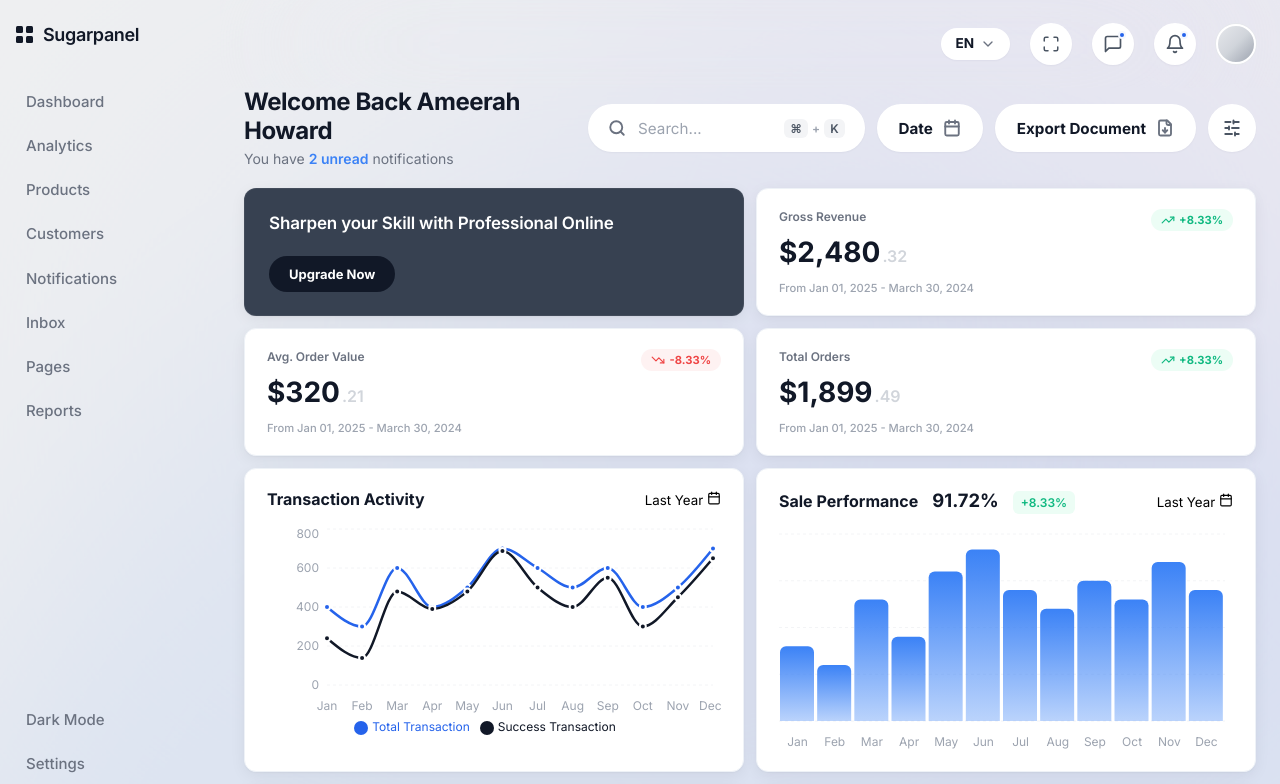
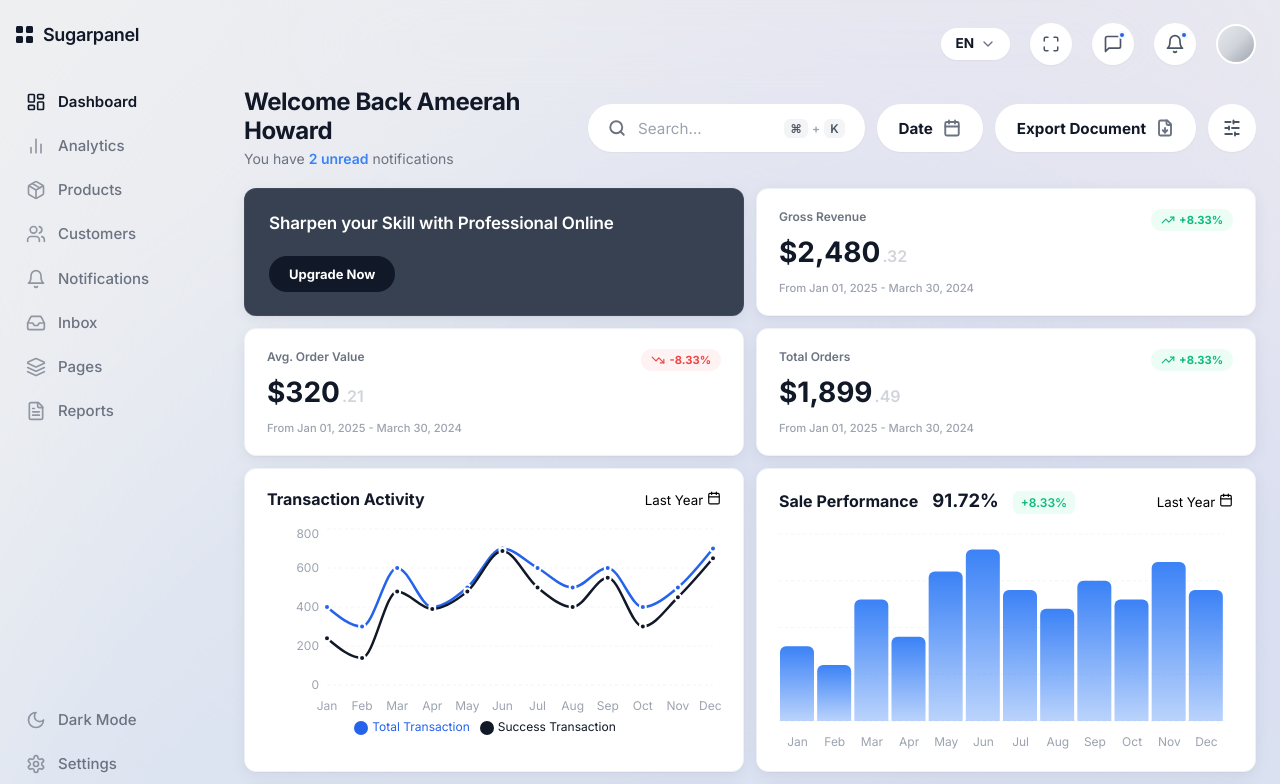
Before and after one commit to Ashmitakamothi/sugarpanel, a React (Vite) app: page / in a window 1280 px wide. Shown: the top 784 px of the page. Built offline with nearby package versions, Linux system fonts and the light colour scheme.

Commit message:
feat: Enhance sidebar navigation with icons and improved layout

```diff
--- a/src/App.css
+++ b/src/App.css
@@ -1188,7 +1188,9 @@
 }
 
 .sidebar-nav-btn {
-  display: block;
+  display: flex !important;
+  align-items: center !important;
+  gap: 12px !important;
   width: 100%;
   margin: 0;
   padding: 10px 14px;
@@ -1206,14 +1208,30 @@
   -webkit-tap-highlight-color: transparent;
 }
 
+.nav-icon {
+  flex-shrink: 0;
+  color: inherit;
+  opacity: 0.7;
+}
+
+.sidebar-nav-btn:hover .nav-icon,
+.sidebar-nav-btn.active .nav-icon {
+  opacity: 1;
+}
+
+.nav-label {
+  flex: 1;
+  white-space: nowrap;
+}
+
 .sidebar-nav-btn:hover {
   background: #F3F4F6;
   color: #111827;
 }
 
 .sidebar-nav-btn.active {
-  background: #111827;
-  color: #FFFFFF;
+  background: transparent;
+  color: #111827;
   font-weight: 600;
 }
 
--- a/src/components/Sidebar.jsx
+++ b/src/components/Sidebar.jsx
@@ -1,22 +1,34 @@
 import React from 'react';
-import { X } from 'lucide-react';
+import {
+  X,
+  LayoutDashboard,
+  BarChart2,
+  Package,
+  Users,
+  Bell,
+  Inbox,
+  Layers,
+  FileText,
+  Moon,
+  Settings
+} from 'lucide-react';
 
 const Sidebar = ({ isOpen, onClose }) => {
   const menuItems = [
-    { label: 'Dashboard' },
-    { label: 'Analytics' },
-    { label: 'Products' },
-    { label: 'Customers' },
-    { label: 'Notifications' },
-    { label: 'Inbox' },
-    { label: 'Pages' },
-    { label: 'Reports' },
+    { label: 'Dashboard', icon: LayoutDashboard, active: true },
+    { label: 'Analytics', icon: BarChart2 },
+    { label: 'Products', icon: Package },
+    { label: 'Customers', icon: Users },
+    { label: 'Notifications', icon: Bell },
+    { label: 'Inbox', icon: Inbox },
+    { label: 'Pages', icon: Layers },
+    { label: 'Reports', icon: FileText },
 
   ];
 
   const bottomItems = [
-    { label: 'Dark Mode' },
-    { label: 'Settings' },
+    { label: 'Dark Mode', icon: Moon },
+    { label: 'Settings', icon: Settings },
   ];
 
   return (
@@ -47,7 +59,8 @@ const Sidebar = ({ isOpen, onClose }) => {
                 aria-current={item.active ? 'page' : undefined}
                 onClick={onClose}
               >
-                {item.label}
+                <item.icon size={20} strokeWidth={2} className="nav-icon" />
+                <span className="nav-label">{item.label}</span>
               </button>
             ))}
           </div>
@@ -60,7 +73,8 @@ const Sidebar = ({ isOpen, onClose }) => {
                 className="sidebar-nav-btn"
                 onClick={onClose}
               >
-                {item.label}
+                <item.icon size={20} strokeWidth={2} className="nav-icon" />
+                <span className="nav-label">{item.label}</span>
               </button>
             ))}
           </div>
```
